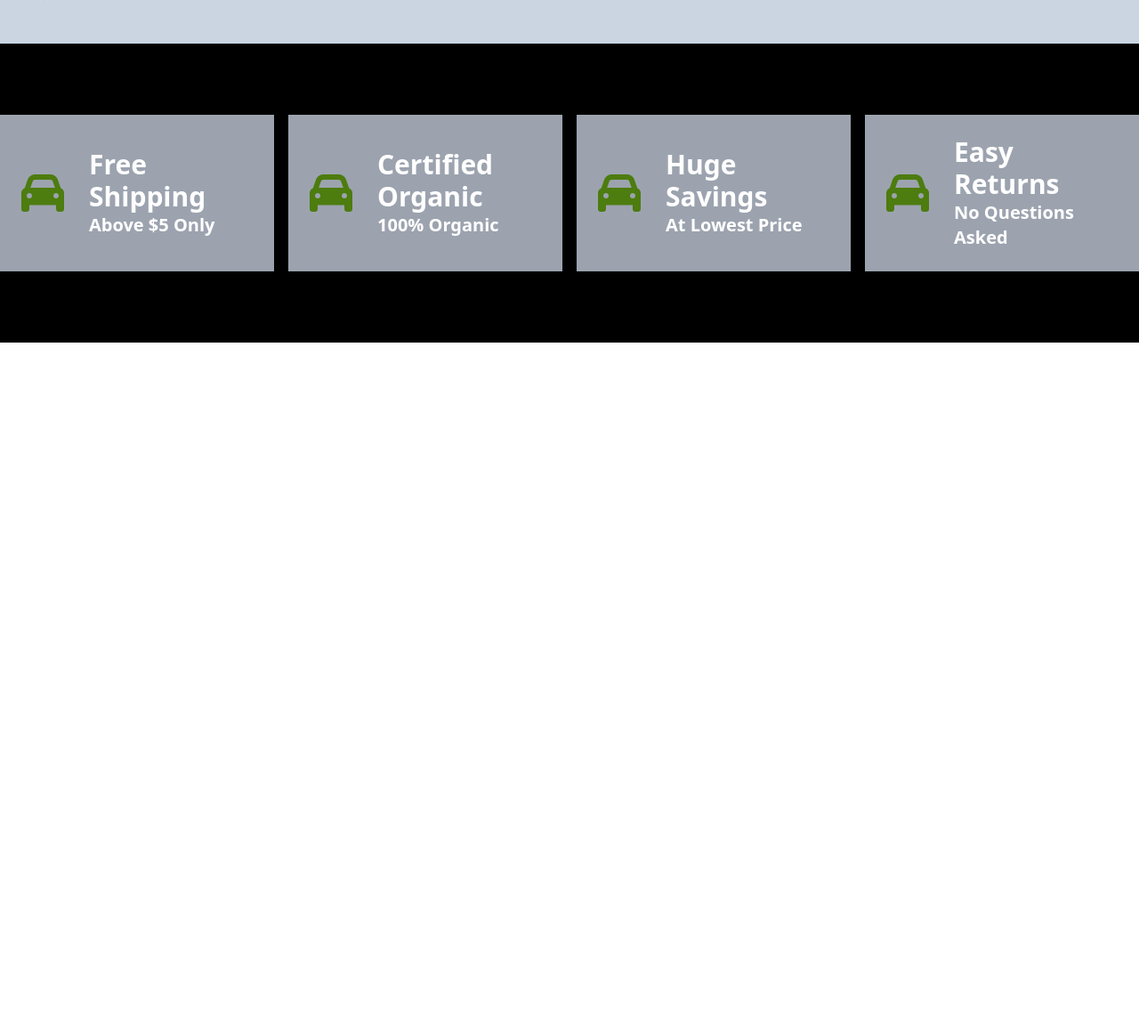
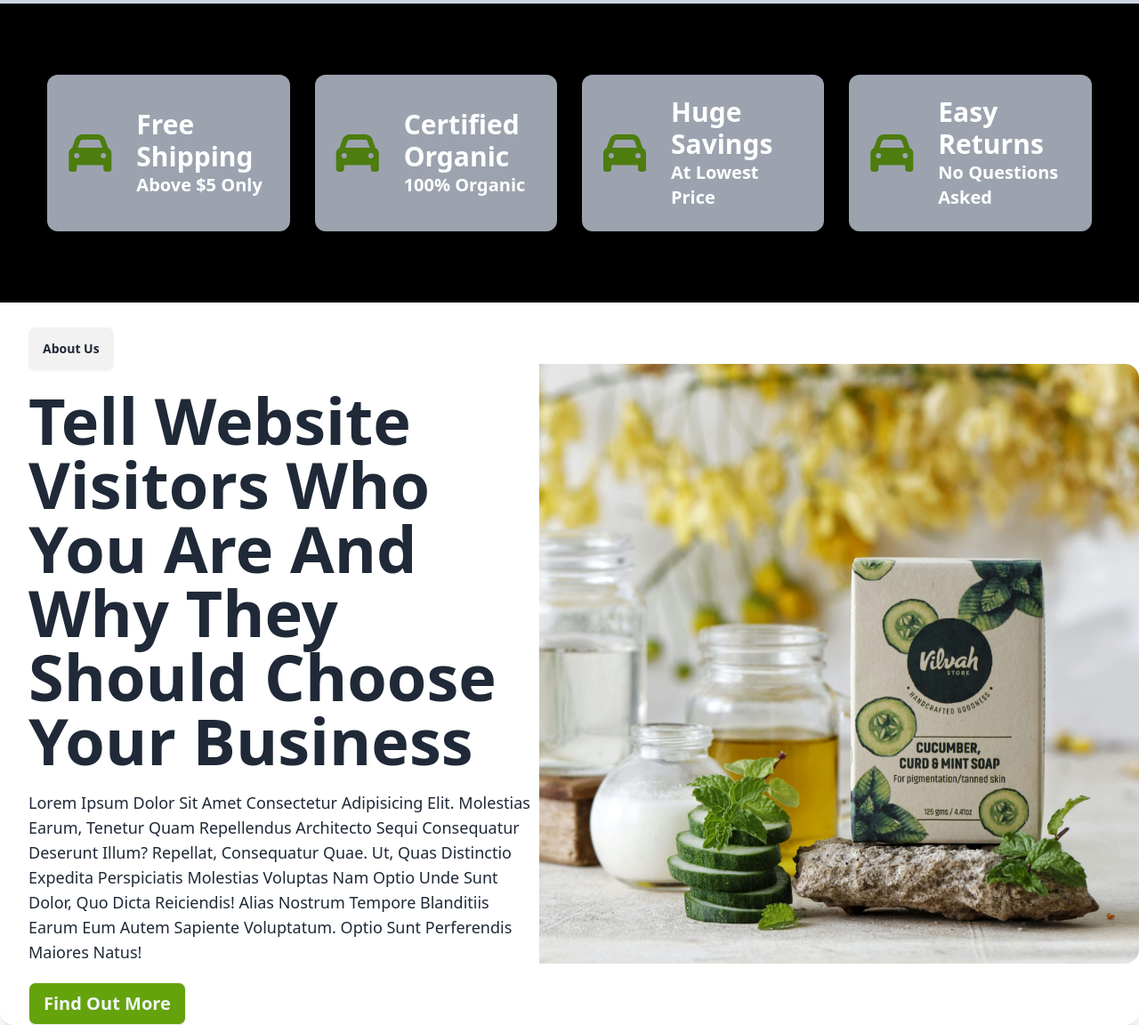
Before and after one commit to selimdotme/organic-shop, a plain HTML site: page index.html in a window 1280 px wide. Shown: the part 710-1862 px from the top of the page at 89% size. Before the commit the page ends 1095 px from the top, so only its background shows below. Drawn offline with nearby package versions, Linux system fonts and the light colour scheme.

Commit message:
about section done

```diff
--- a/index.html
+++ b/index.html
@@ -36,7 +36,7 @@
     <!-- header start here -->
     <header>
         <!-- navbar start here -->
-        <nav class="container mx-auto">
+        <nav class="w-11/12 mx-auto">
             <div class="navbar bg-base-100 items-center">
                 <div class="navbar-start">
                   <a class="text-xl"><img src="images/logo.svg" alt=""></a>
@@ -89,7 +89,7 @@
         </nav>
         <!-- banner section start here -->
         <section class="mt-3 py-12 bg-slate-300">
-           <div class="container mx-auto flex flex-col md:flex-row items-center gap-4 ">
+           <div class="w-11/12 mx-auto flex flex-col md:flex-row items-center gap-4 ">
              <!-- banner image -->
              <div class="md:w-1/2 space-y-3 font-bold">
                 <img class="w-full" src="images/bannerbg.png" alt="">
@@ -97,7 +97,7 @@
              <!-- banner contain -->
              <div class="md:w-1/2">
                 <h2 class="text-center text-lg md:text-xl text-slate-900 font-bold">Best Quality Product</h2>
-                <h1 class="text-center text-5xl lg:text-7xl">Join The Organic <br>
+                <h1 class="text-center text-4xl lg:text-7xl">Join The Organic <br>
                      Movement!</h1>
                 <p class="text-center font-medium md:w-2/3 mx-auto">Lorem ipsum dolor sit amet consectetur adipisicing elit. Non corporis doloremque laboriosam laudantium neque temporibus ab repellat saepe?</p>
                 <!-- button area  -->
@@ -112,9 +112,9 @@
     <main>
         <!-- card section start here -->
         <section class="bg-black">
-            <div class="container mx-auto py-20 grid grid-cols-1 md:grid-cols-2 lg:grid-cols-4 gap-4">
+            <div class="w-11/12 mx-auto py-20 grid grid-cols-1 md:grid-cols-2 lg:grid-cols-4 gap-x-7 gap-y-5">
                 <!-- card 1 -->
-                <div class="flex gap-7 bg-gray-400 p-6 items-center">
+                <div class="flex gap-7 bg-gray-400 p-6 items-center rounded-xl">
                     <!-- card icon -->
                     <div class="text-5xl text-lime-700">
                         <i class="fa-solid fa-car"></i>
@@ -126,7 +126,7 @@
                     </div>
                 </div>
                 <!-- card-2 -->
-                <div class="flex gap-7 bg-gray-400 p-6 items-center">
+                <div class="flex gap-7 bg-gray-400 p-6 items-center rounded-xl">
                     <!-- card icon -->
                     <div class="text-5xl text-lime-700">
                         <i class="fa-solid fa-car"></i>
@@ -141,7 +141,7 @@
                     </div>
                 </div>
                 <!-- card-3 -->
-                <div class="flex gap-7 bg-gray-400 p-6 items-center">
+                <div class="flex gap-7 bg-gray-400 p-6 items-center rounded-xl">
                     <!-- card icon -->
                     <div class="text-5xl text-lime-700">
                         <i class="fa-solid fa-car"></i>
@@ -156,7 +156,7 @@
                     </div>
                 </div>
                 <!-- card-4 -->
-                <div class="flex gap-7 bg-gray-400 p-6 items-center">
+                <div class="flex gap-7 bg-gray-400 p-6 items-center rounded-xl">
                     <!-- card icon -->
                     <div class="text-5xl text-lime-700">
                         <i class="fa-solid fa-car"></i>
@@ -172,6 +172,25 @@
                 </div>
             </div>
         </section>
+        <!-- About Us Section -->
+        <section>
+          <div class="card lg:card-side bg-base-100 shadow-xl items-center">
+            <div class="space-y-5 mt-7 pl-2 md:ml-6">
+              <div class="text-left"><h2 class="btn border-none">About Us
+              </h2></div>
+              <h1 class="text-3xl lg:text-7xl font-bold">Tell Website Visitors Who You Are And Why They Should Choose Your Business</h1>
+              <p class="text-lg">Lorem Ipsum Dolor Sit Amet Consectetur Adipisicing Elit. Molestias Earum, Tenetur Quam Repellendus Architecto Sequi Consequatur Deserunt Illum? Repellat, Consequatur Quae. Ut, Quas Distinctio Expedita Perspiciatis Molestias Voluptas Nam Optio Unde Sunt Dolor, Quo Dicta Reiciendis! Alias Nostrum Tempore Blanditiis Earum Eum Autem Sapiente Voluptatum. Optio Sunt Perferendis Maiores Natus!</p>
+              <div>
+                <button class="btn bg-lime-600 font-bold text-slate-100 text-xl">Find Out More</button>
+              </div>
+            </div>
+            <figure>
+              <img
+                src="images/about.jpg" />
+            </figure>
+          </div>
+        </section>
+        <!--  -->
     </main>
     <!-- footer start here -->
     <footer>
```
